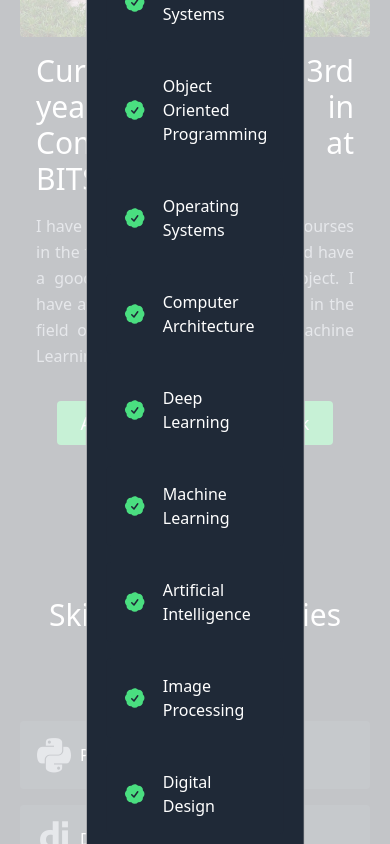
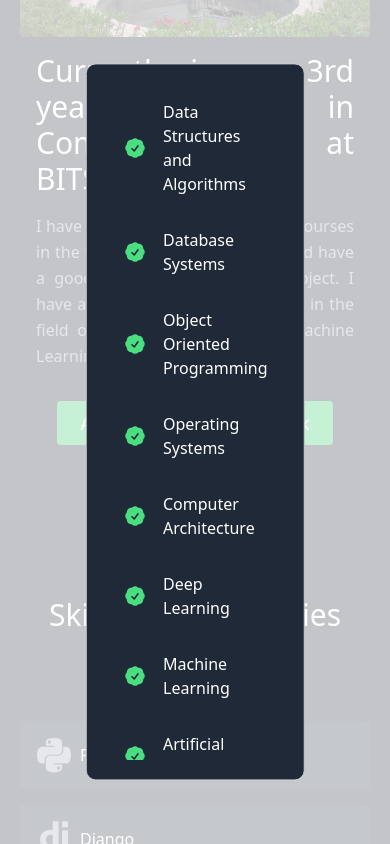
Before and after one commit to Saphereye/saphereye.github.io, a React (Create React App) app: page / in a window 390 px wide. Both pictures are taken after a click on the button "A peek into my coursework". Shown: the part 5940-6784 px from the top of the page. Built offline with nearby package versions, Linux system fonts and the light colour scheme.

Commit message:
fix: :iphone: Improved coursework display, should look better

```diff
--- a/src/components/Education.js
+++ b/src/components/Education.js
@@ -59,9 +59,9 @@ export default function Education() {
                             style={customStyles}
                             contentLabel="Coursework"
                         >
-                            <div className="flex flex-wrap lg:w-4/5 sm:mx-auto sm:mb-2 -mx-2">
+                            <div className="flex flex-wrap sm:mx-auto overflow-auto max-h-[80vh]">
                                 {education.map((education) => (
-                                    <div key={education} className="p-2 sm:w-1/2 w-full">
+                                    <div key={education} className="sm:w-1/2 w-full">
                                         <div className="bg-gray-800 rounded flex p-4 h-full items-center">
                                             <CheckBadgeIcon className="text-green-400 w-6 h-6 flex-shrink-0 mr-4" />
                                             <span className="title-font font-medium text-white">
```
